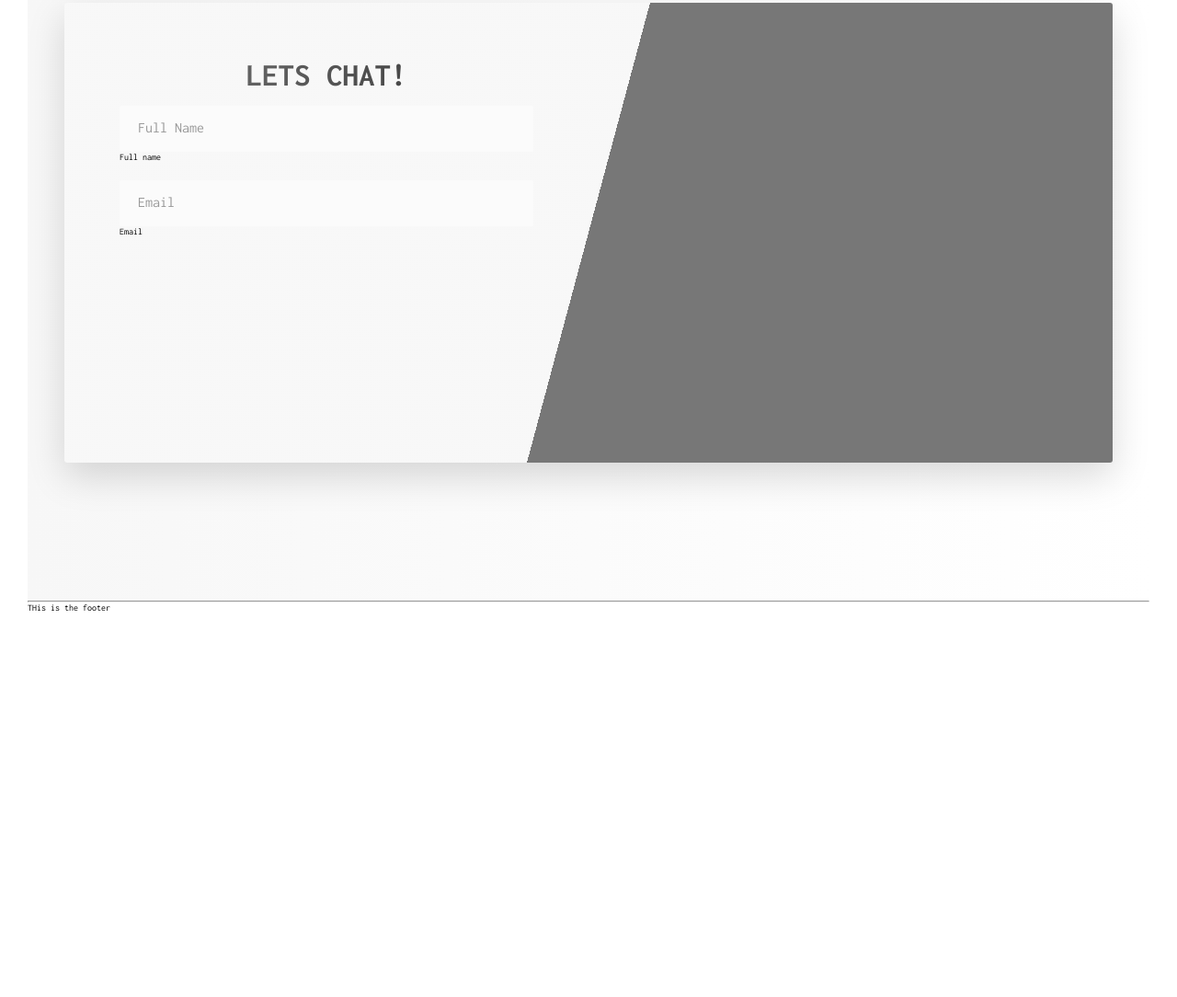
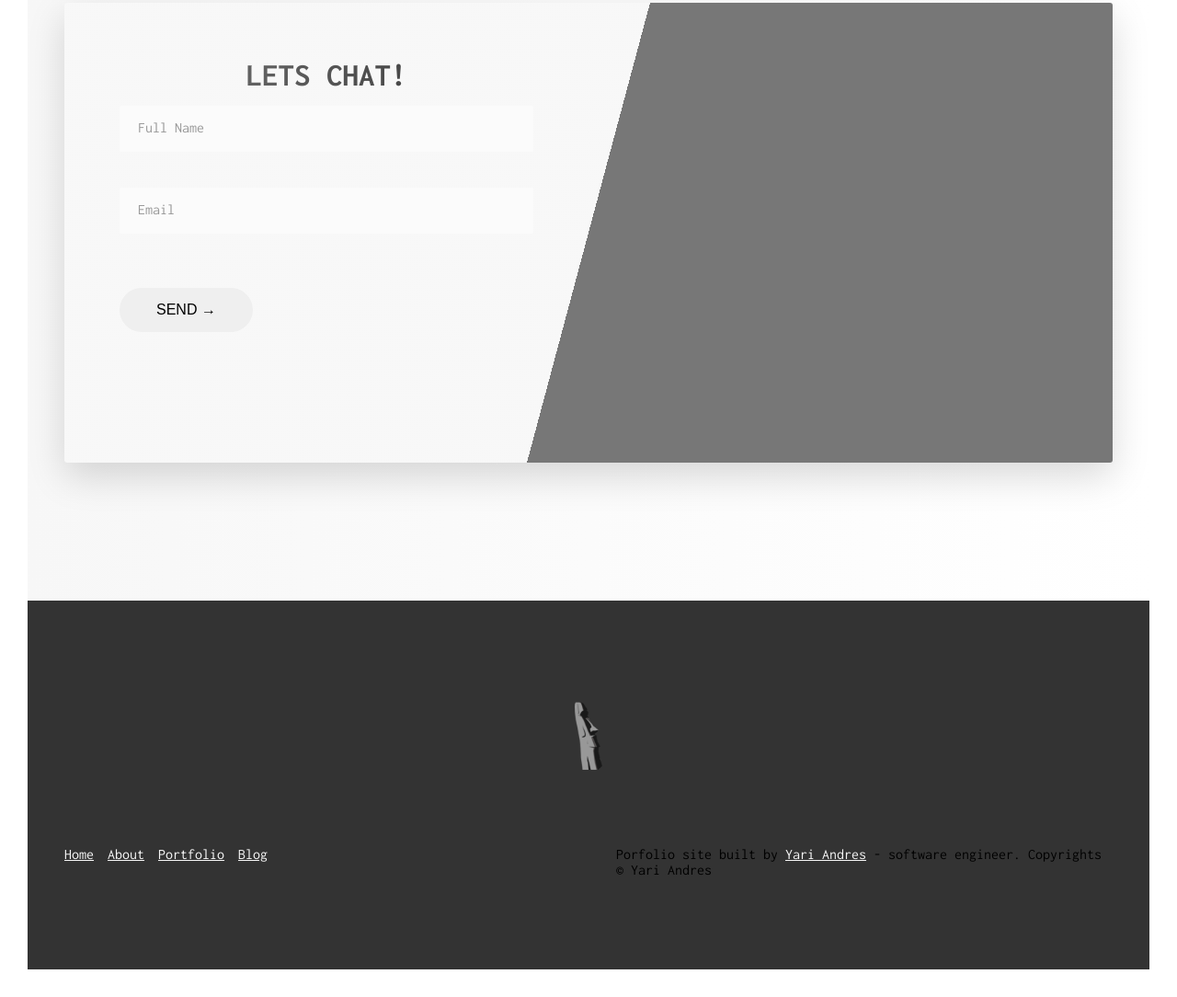
Before and after one commit to Yariandres/personal-site, a Gatsby site: page / in a window 1280 px wide. Shown: the part 3639-4723 px from the top of the page at 92% size. Before the commit the page ends 4335 px from the top, so only its background shows below. Built offline with nearby package versions, Linux system fonts and the light colour scheme; Gatsby itself is replaced by a stand-in of ours.

Commit message:
form section final

```diff
--- a/gatsby-config.js
+++ b/gatsby-config.js
@@ -1,7 +1,7 @@
 module.exports = {
   siteMetadata: {
-    title: `Wesite Developer and Designer`,
-    description: `Personal Website`,
+    title: `Javascript: Website Designer Developer`,
+    description: `Portfolio Personal Website`,
     author: `Yari Andres`,
   },
   plugins: [
--- a/src/components/book.js
+++ b/src/components/book.js
@@ -16,11 +16,15 @@ const Book = () => (
               <label for="name" className="form__label">Full name</label>
             </div>
 
-            <div className="form__group">
+            <div className="form__group margin-bottom-meduim">
               <input type="email" className="form__input" id="email" placeholder="Email" required/>
               <label for="email" className="form__label">Email</label>
             </div>
 
+
+            <div className="form__group">
+              <button className="btn">Send &rarr;</button>
+            </div>
           </form>
       </div>
     </div>
--- a/src/components/footer.js
+++ b/src/components/footer.js
@@ -1,14 +1,46 @@
 import React from 'react';
+import { Link } from 'gatsby';
+
+import Logo from "./logo";
 
 const Footer = () =>
   (
-    <div>
+    <footer className="footer">
+      <div className="footer__logo--box">
+        <Logo/>
+      </div>
 
-      <footer>
-      <hr/>
-       <p>THis is the footer</p>
-      </footer>
-    </div>
+      <div className="row">
+        <div className="col-1-of-2">
+          <div className="footer__navigation">
+            <ul className="footer__list">
+              <li className="footer__item">
+                <Link className="footer__link" to="/">Home</Link>
+              </li>
+
+              <li className="footer__item">
+                <Link className="footer__link" to="/about">About</Link>
+              </li>
+
+              <li className="footer__item">
+                <Link className="footer__link" to="/services">Portfolio</Link>
+              </li>
+
+              <li className="footer__item">
+                <Link className="footer__link" to="/blog">Blog</Link>
+              </li>
+            </ul>
+          </div>
+        </div>
+
+        <div className="col-1-of-2">
+          <div className="footer__copyright">
+            <p className="paragraph">Porfolio site built by <a href="#" className="footer__link">Yari Andres</a> - software engineer. Copyrights &copy; Yari Andres</p>
+          </div>
+        </div>
+
+      </div>
+    </footer>
   );
 
 
--- a/src/components/menu.js
+++ b/src/components/menu.js
@@ -32,7 +32,6 @@ const Menu = () =>
         </div>
 
       </div>
-
     </header>
   );
 
--- a/src/components/menu.module.scss
+++ b/src/components/menu.module.scss
@@ -1,26 +1,18 @@
 // NAVIGATION
 .nav-group {
   margin-top: 1rem;
-
 }
 
 .nav-list {
+  display: flex;
   text-align: right;
   list-style-type: none;
-  margin: 0;
-}
-
-
-.active-nav-item {
-  color: pink;
 }
 
 .nav-item {
   color: #2c3e50;
   font-size: 1.9rem;
-
   text-decoration: none;
-
 }
 
 .nav-item:hover {
--- a/src/css/abstraction/_variables.scss
+++ b/src/css/abstraction/_variables.scss
@@ -7,6 +7,11 @@ $color-grey-dark: #999;
 
 $color-white: #fff;
 $color-black: #000;
+
+$color-green-light: #55c55a;
+
+$color-orange-light: #ffb900;
+$color-orange-dark:  #ff7730;
 
 // GRID
 $grid-width: 114rem;
--- a/src/css/base/_utilities.scss
+++ b/src/css/base/_utilities.scss
@@ -1,5 +1,5 @@
-.center-text {text-align: center;}
+.center-text {text-align: center !important;}
 
-.margin-bottom-small {margin-bottom: 1.5rem;}
-.margin-bottom-meduim {margin-bottom: 4rem;}
-.margin-bottom-big {margin-bottom: 8rem;}
+.margin-bottom-small {margin-bottom: 1.5rem !important;}
+.margin-bottom-meduim {margin-bottom: 4rem !important;}
+.margin-bottom-big {margin-bottom: 8rem !important;}
--- /dev/null
+++ b/src/css/components/_button.scss
@@ -0,0 +1,38 @@
+.btn {
+
+  &,
+  &:link,
+  &:visited {
+    text-transform: uppercase;
+    text-decoration: none;
+    padding: 1.5rem 4rem;
+    display: inline-block;
+    border-radius: 10rem;
+    transition: all .2s;
+    position: relative;
+
+    font-size: $default-font-size;
+
+    // change for the <button>
+
+    border: none;
+    cursor: pointer;
+  }
+
+  &:hover {
+    transform: translateY(-3px);
+    box-shadow: 1 1rem 2rem rgba($color-black, .2);
+
+    &::after {
+      transform: scaleX(1.4) scaleY(1.6);
+      opacity: 0;
+    }
+  }
+
+  &:active,
+  &:focus {
+    outline: none;
+    transform: translateY(-1px);
+    box-shadow: 0 .5rem 1rem rgba($color-black, .2);;
+  }
+}
--- a/src/css/components/_form.scss
+++ b/src/css/components/_form.scss
@@ -15,11 +15,16 @@
     border-bottom: $border-primary solid transparent;
     width: 100%;
     display: block;
+    transition: all .3s;
 
     &:focus {
       outline: none;
       box-shadow: 0 1rem 2rem rgba($color-black, .1);
-      border-bottom: $border-primary solid $color-grey-light;
+      border-bottom: $border-primary solid $color-green-light;
+    }
+
+    &:focus:invalid {
+      border-bottom: 3px solid $color-orange-dark;
     }
 
     &::-webkit-input-placeholder {
@@ -28,9 +33,18 @@
   }
 
 
+  &__label {
+    font-size: 1.2rem;
+    font-weight: 700;
+    margin-left: 2rem;
+    margin-top: .7rem;
+    display: block;
+    transition: all .3s;
+  }
 
-
-  &__label {
-
+  &__input:placeholder-shown + &__label {
+    opacity: 0;
+    visibility: hidden;
+    transform: translateY(-4rem);
   }
 }
--- a/src/css/layout.scss
+++ b/src/css/layout.scss
@@ -10,14 +10,17 @@
 @import "base/utilities";
 
 // COMPONENTS
+@import "components/button";
 @import "components/feature-box.scss";
 @import "components/story";
 @import "components/form";
 
 @import "layout/grid";
+@import "layout/footer";
 
 // PAGES
 @import "pages/home";
+
 
 
 // RESETS
@@ -69,39 +72,4 @@ body {
   }
 }
 
-// .nav {
-//   display: inline;
-
-//   &__list {
-//     text-align: right;
-//   }
-
-//   &__item {
-//     font-size: 1.5rem;
-//     font-weight: bold;
-//     list-style: none;
-//     line-height: 7rem;
-//     padding: 0;
-//     display: inline;
-//     margin-left: 4rem;
-//   }
-
-//   &__item a {
-//     color: #2c3e50;
-//     font-family: 'Lato', sans-serif;
-//   }
-
-//   a:link {
-//     text-decoration: none;
-//   }
-
-//   a:hover {
-//     color: rgb(103, 128, 159);
-//   }
-
-// }
-
-
-
-
 // http://www.flatuicolorpicker.com/blue-hex-color-model
--- /dev/null
+++ b/src/css/layout/_footer.scss
@@ -0,0 +1,35 @@
+.footer {
+  background-color: $tertiary-color;
+  padding: 10rem 0;
+  font-size: $default-font-size;
+
+
+  &__logo--box {
+    text-align: center;
+    margin-bottom: 8rem;
+
+  }
+
+  &__navigation {
+
+  }
+
+  &__list {
+    list-style: none;
+  }
+
+  &__item {
+    display: inline-block;
+
+    &:not(:last-child) {
+      margin-right: 1.5rem;
+    }
+  }
+
+  &__link {
+    &:link,
+    &:visited {
+      color: $color-grey-light;
+    }
+  }
+}
```
Also changed, not shown: src/components/layout.js (line endings or trailing spaces), src/components/layout.module.scss (deleted).
